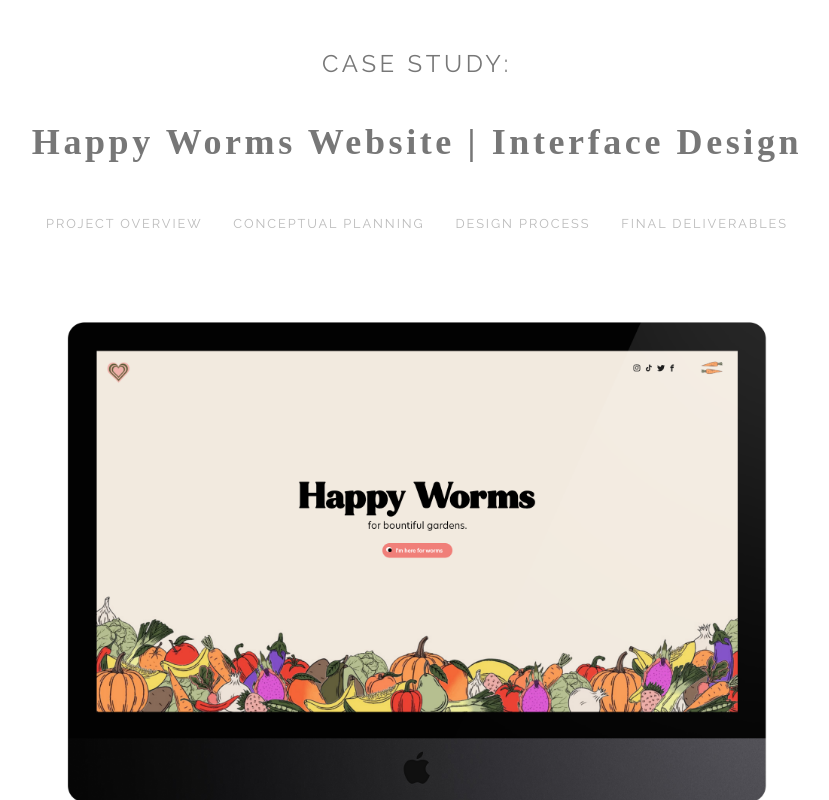
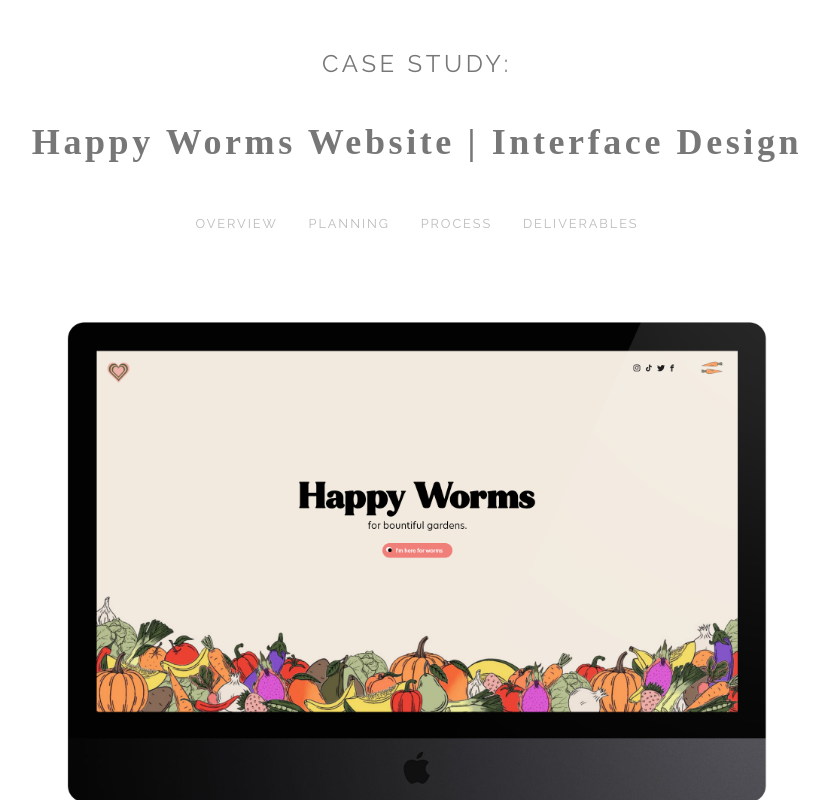
Before and after one commit to cassandraneri/happyworms.casestudy, a plain HTML site: page index.html in a window 1280 px wide. Shown: the top 800 px of the page, without its empty margins (223-1052 px from the left). Drawn offline with nearby package versions, Linux system fonts and the light colour scheme.

Commit message:
udated site-nav

```diff
--- a/index.html
+++ b/index.html
@@ -31,10 +31,10 @@
                 <div class="menu-button navicon">Menu</div>
                 <ul class="nav">
                     <li class="hidden"><a href="index.html">Home</a></li>
-                    <li class=""><a href="#projectoverview">Project Overview</a></li>
-                    <li><a href="#planning">Conceptual Planning</a></li>
-                    <li><a href="#process">Design Process</a></li>
-                    <li><a href="#deliverables">Final Deliverables</a></li>
+                    <li class=""><a href="#projectoverview">Overview</a></li>
+                    <li><a href="#planning">Planning</a></li>
+                    <li><a href="#process">Process</a></li>
+                    <li><a href="#deliverables">Deliverables</a></li>
                 </ul>
             </nav>
         </div>
```
